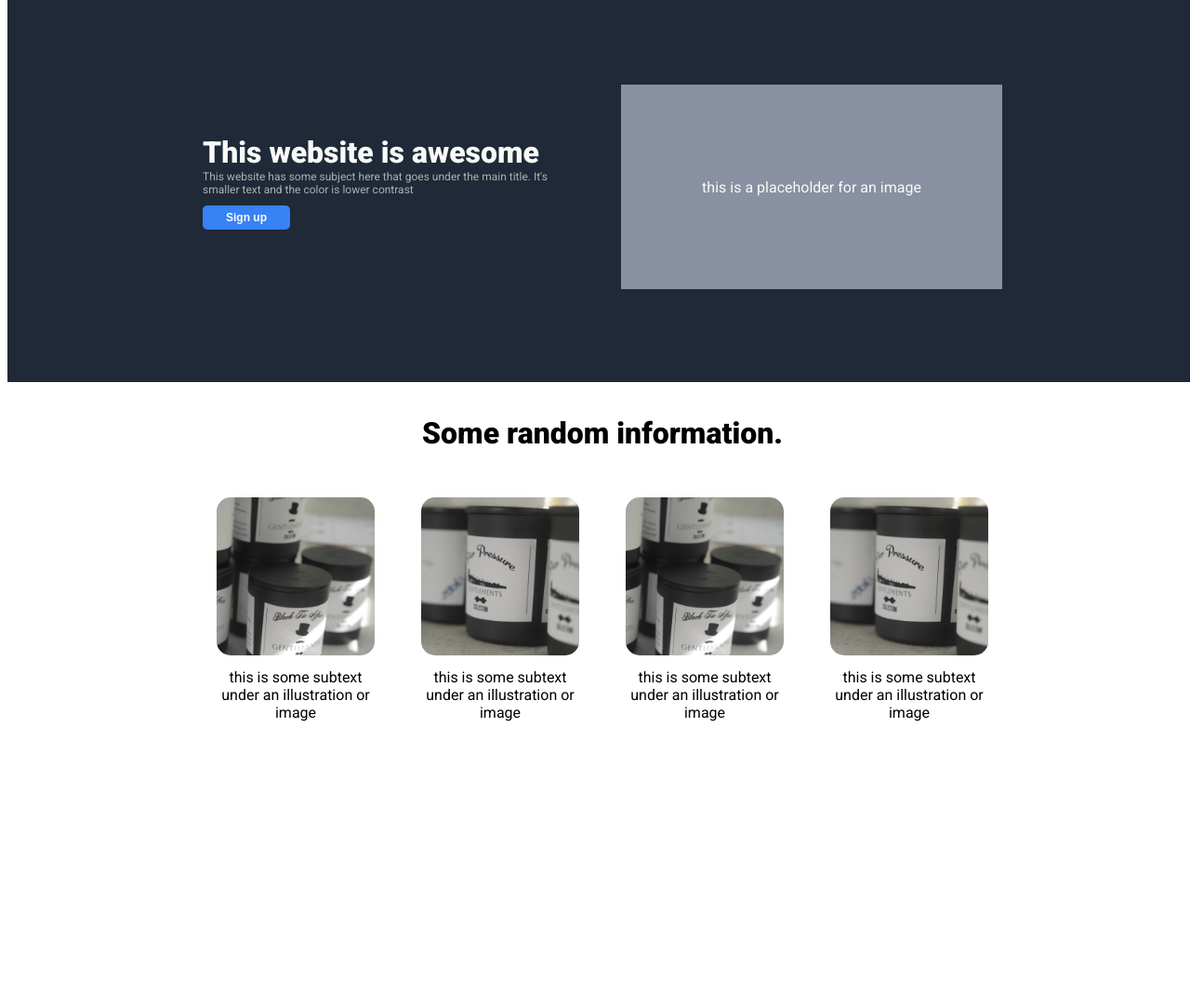
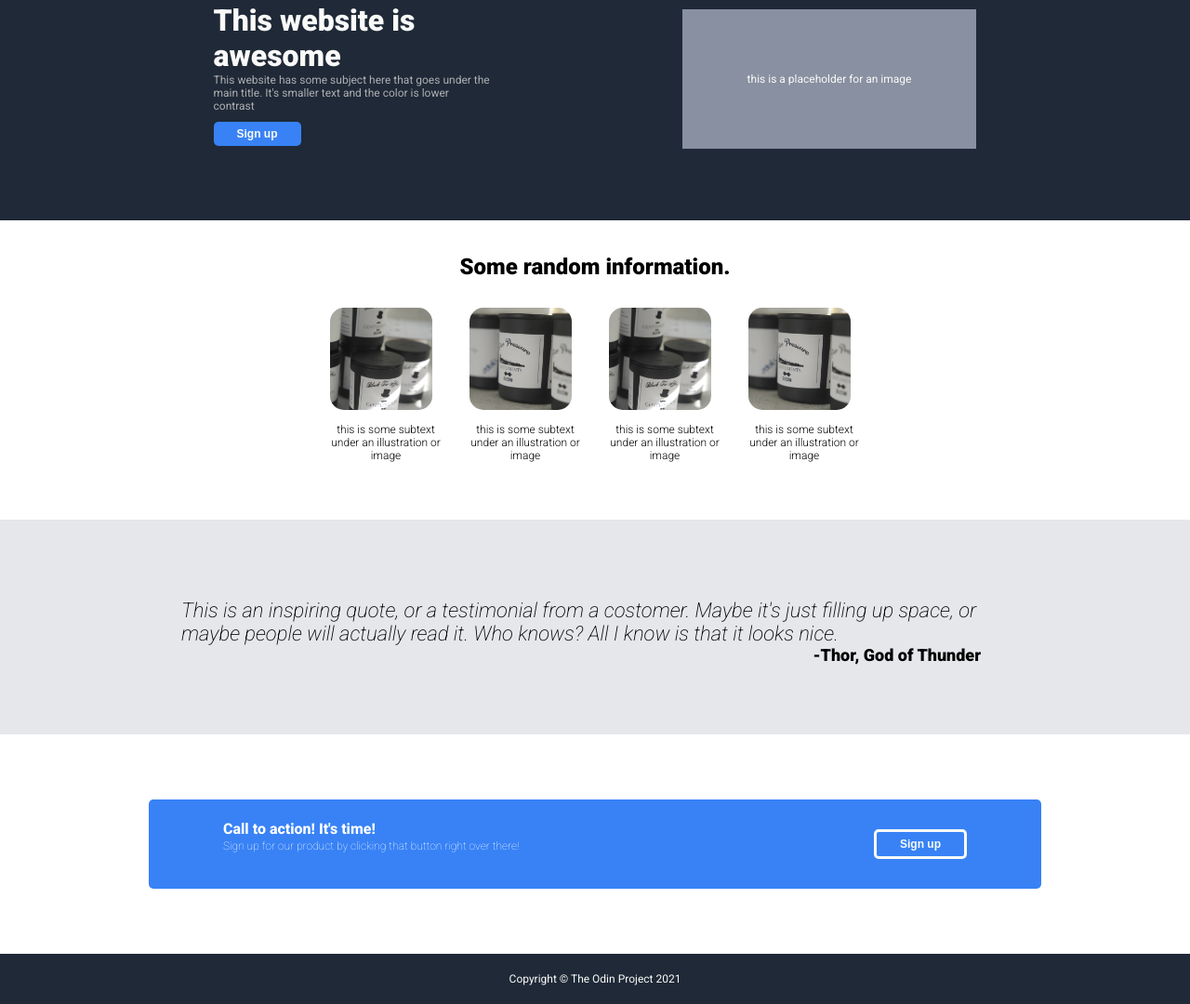
Before and after one commit to Castaneda88/landing-page, a plain HTML site: page index.html in a window 1280 px wide. Shown: the part 108-1188 px from the top of the page at 93% size. Before the commit the page ends 980 px from the top, so only its background shows below. Drawn offline with Linux system fonts and the light colour scheme; files whose address does not match are found by name.

Commit message:
complete building webpage
change html and css to complete assignment

changes made, footer has been completed
and section 1 has been further debugged so the
browser window does not distort web page upon
resizing

```diff
--- a/index.html
+++ b/index.html
@@ -49,7 +49,22 @@
             </div>
         </div>
     </div>
-    <div></div>
-    <div class="footer"></div>
+    <div class="section-3">
+        <div class="quote"><em>This is an inspiring quote, or a testimonial from a costomer. Maybe it's just filling up space, or maybe people will actually read it. Who knows? All I know is that it looks nice.</em>
+            <div class="cite">
+            -Thor, God of Thunder
+            </div>
+        </div>
+    </div>
+    <div class="section-4-container">
+        <div class="section-4">
+            <div>
+                <div>Call to action! It's time!</div>
+                <div><p>Sign up for our product by clicking that button right over there!</p></div>
+            </div>
+            <button>Sign up</button>
+        </div>
+    </div>
+    <div class="footer">Copyright &copy; The Odin Project 2021</div>
 </body>
 </html>
--- a/styles/styles.css
+++ b/styles/styles.css
@@ -4,6 +4,8 @@ body{
     font-family:'Roboto';
     width: 100%;
     height:100vh;
+    margin-top: 0;
+    margin-left: 0;
 }
 
 .header{
@@ -12,14 +14,14 @@ body{
     font-family: 'Roboto';
     background: #1F2937;
     color:white;
-    justify-content:space-between;
+    justify-content:center;
     padding:20px 0;
 }
 
 .header-logo{
     margin:auto;
     font-weight: 900;
-    font-size: x-large;
+    font-size: 16px;
 }
 
 .header-links ul{
@@ -31,6 +33,7 @@ body{
 ul a{
     text-decoration: none;
     color: white;
+    font-size: 12px;
 }
 
 .header-links{
@@ -42,10 +45,16 @@ ul a{
     background:#1F2937;
     display:flex;
     align-items: center;
-    justify-content: center;
-    padding:100px 210px;
-    gap:40px;
+    justify-content: space-evenly;
+    padding:100px 150px 70px;
+    gap:45px;
+    width:auto;
+    margin-top: -80px;
+    flex:1;
+}
 
+.section-1a{
+    width:300px;
 }
 
 .section-1a div{
@@ -74,18 +83,22 @@ button{
 .section-1b{
     text-align: center;
     background-color:#8890a1;
-    height:220px;
+    height:150px;
+    padding:0 70px;
     align-content: center;
+    flex-shrink:0;
 }
 
 .section-1b p{
     color:#F9FAF8;
     flex-wrap:wrap;
+    font-size:12px;
 }
 
 .section-1a,
 .section-1b{
-    width: 450px;
+    margin:auto;
+
 }
 
 .section-2{
@@ -95,15 +108,17 @@ button{
 
 .header-2{
     color:black;
-    font-size: 32px;
+    font-size: 24px;
     font-weight: 900;
+    margin-bottom: -20px;
 }
 
 .item-container{
     display:flex;
     justify-content: center;
-    gap:50px;
+    gap:30px;
     margin:50px;
+    margin-bottom: 16px;
 }
 
 .header-2,
@@ -112,27 +127,28 @@ button{
 }
 
 .item{
-    width:170px;
+    width:120px;
     height:auto
 }
 
 .item img{
     width:auto;
-    height:170px;
+    height:110px;
     border-radius: 15px;
 }
 
 .text{
     margin: 10px 0;
+    font-size: 12px;
+    font-weight: 300;
 }
 
 .section-3{
-    padding: 100px 300px;
+    padding: 85px 195px 75px;
     background-color: #E5E7EB;
     color:black;
-    font-size: 26px;
+    font-size: 22px;
     font-weight: 200;
-    margin:auto;
 }
 
 .cite{
@@ -143,11 +159,11 @@ button{
 }
 
 .section-4-container{
-    padding:80px 160px;
+    padding:70px 160px;
 }
 
 .section-4{
-    padding:35px 80px;
+    padding:22px 80px;
     background-color: #3882F6;
     border-radius: 5px;
     display:flex;
@@ -169,3 +185,11 @@ button{
 .section-4 button{
     border: solid
 }
+
+.footer{
+    padding:20px;
+    text-align: center;
+    background-color:#1F2937;
+    color:#F9FAF8;
+    font-size: 12px;
+}
```
